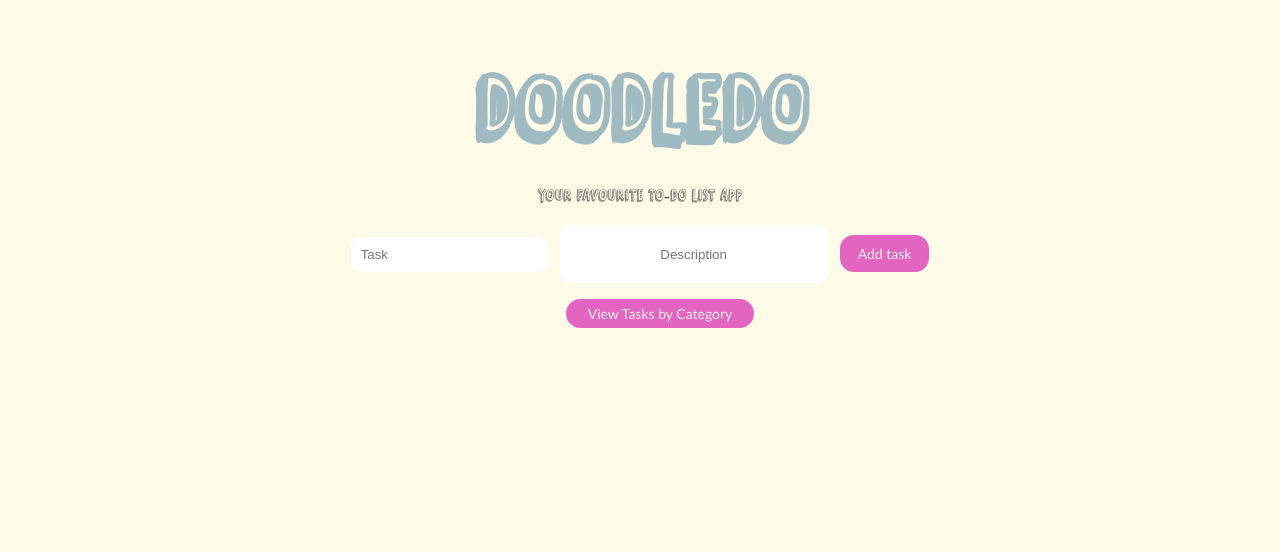
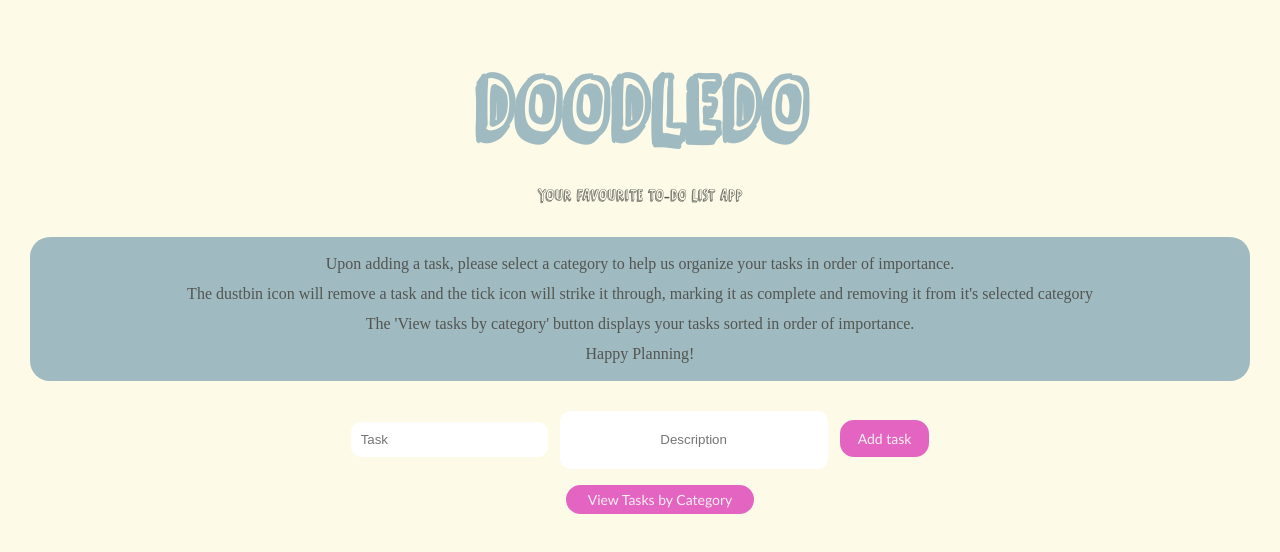
Before and after one commit to Ona0nline/react-to-do, a React (Create React App) app: page / in a window 1280 px wide. Shown: the top 552 px of the page. Built offline with nearby package versions, Linux system fonts and the light colour scheme.

Commit message:
Instructions added
Even more UI adjustemnts

```diff
--- a/src/ToDo.css
+++ b/src/ToDo.css
@@ -31,9 +31,14 @@ h3{
     font-family: "FifthGrader";
   font-weight:100;
 }
-
-.could{
-  color:#CCE8CC
+.instructions{
+  background-color: #9FBAC1;
+  border-radius: 20px;
+  color:#535550;
+  padding:12px;
+  font-family:serif;
+  line-height: 30px;
+  margin:30px;
 }
 button{
   background-color: var(--Touch-of-pink)
@@ -124,6 +129,10 @@ select{
   margin-top: 10px;
 }
 
+ul{
+  list-style: none;
+}
+
 @media (max-width:900px) {
 
   .taskInput {
--- a/src/ToDo.js
+++ b/src/ToDo.js
@@ -19,6 +19,7 @@ export default function ToDo(){
 
 
   function handleSubmit(event){
+
     event.preventDefault();
      if (task.trim() !== "") {
       // Remember the trailing ellipsis allow you to append a list
@@ -112,14 +113,23 @@ function toggleComplete(index) {
   return (<div>
     <h1>DoodleDo</h1>
 
+
+
     <h3>Your favourite To-do list app</h3>
+
+     <p className="instructions">Upon adding a task, please select a category to help us organize your tasks in order of importance.<br/>
+      The dustbin icon will remove a task and the tick icon will strike it through, marking it as complete and removing it
+      from it's selected category<br/>
+      The 'View tasks by category' button displays your tasks sorted in order of importance.<br/>
+      Happy Planning!</p>
+
     <form onSubmit={handleSubmit}>
       <input className="taskInput" onChange={handleNewTask} value={task} type="text" placeholder="Task" />
       <input className="descriptionInput" onChange={handleNewDescription} type="text" value={description} placeholder="Description"/>
       <input  className="taskSubmit" type="submit" value="Add task"/>
     </form>
 
-    <ol>
+    <ul>
     {taskList.map(function(taskItem,index){
       return <div key={index}>
         <li className="list" key={index}  style={{
@@ -148,7 +158,7 @@ function toggleComplete(index) {
 
         </div>
     })}
-    </ol>
+    </ul>
 
     <button className="viewCategory" onClick={handleShowCategory}> {showCategory ? "Hide Categories" : "View Tasks by Category"}</button>
 
```
